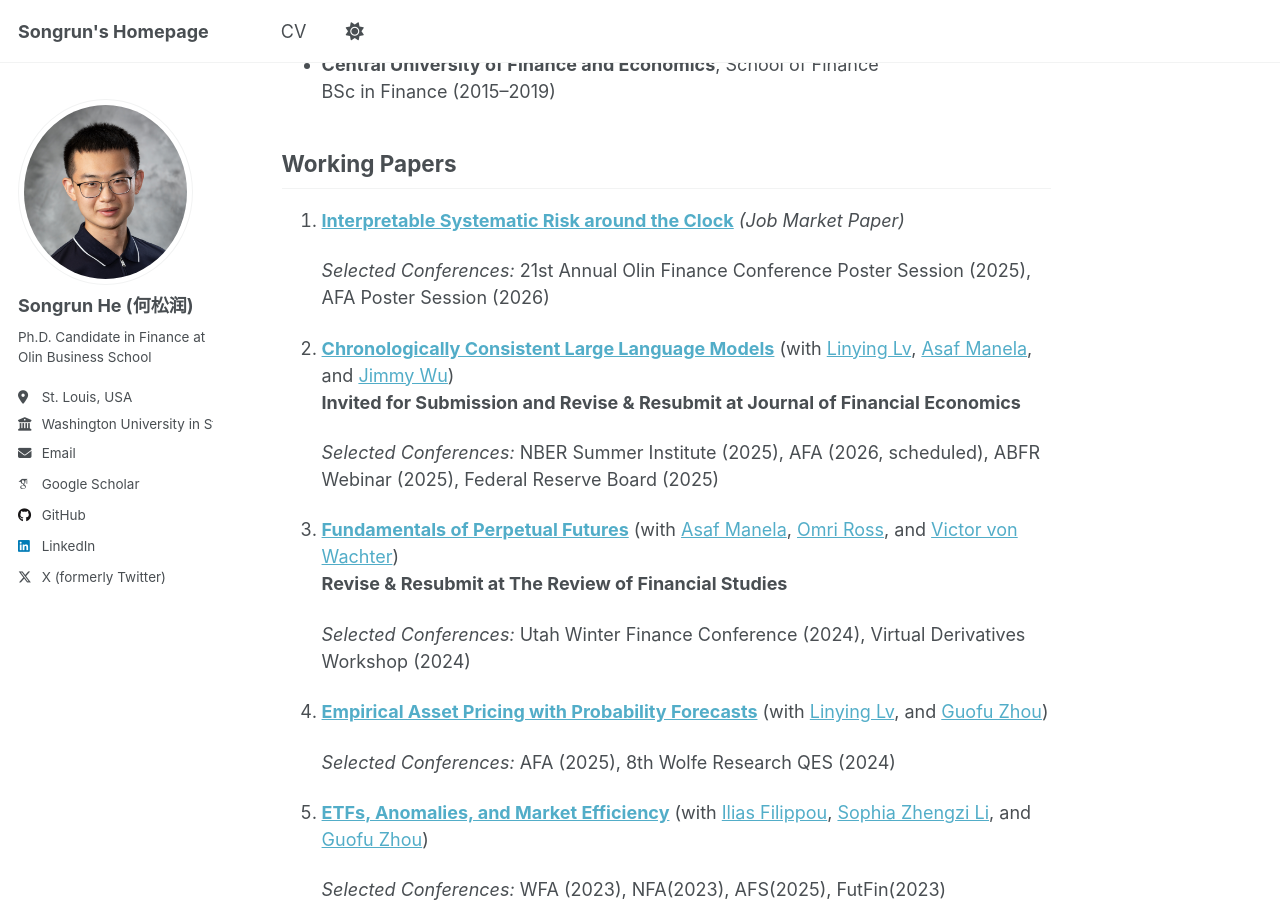
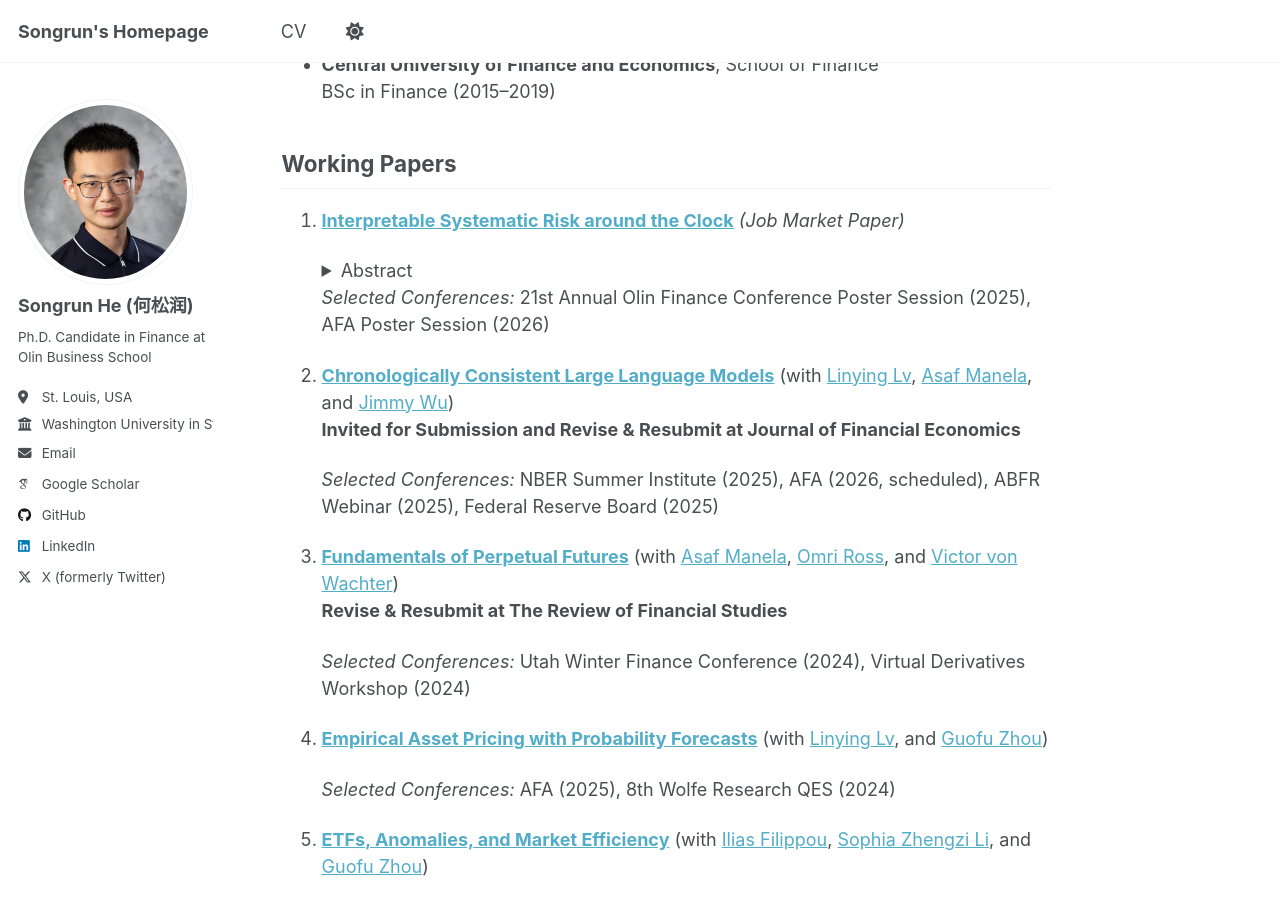
Before and after one commit to hesongrun/hesongrun.github.io, a Jekyll site: the page built from _pages/about.md, in a window 1280 px wide and 900 px high, scrolled down 740 px. Built offline with Jekyll 4.4.1, drawn with Linux system fonts in a browser that asks for light colours; some web fonts are replaced.

Commit message:
Update about.md

```diff
--- a/_pages/about.md
+++ b/_pages/about.md
@@ -28,29 +28,36 @@ My research tries to understand the broad picture of the financial market and in
   BSc in Finance (2015–2019)
 
 ## Working Papers
-1. [**Interpretable Systematic Risk around the Clock**](https://hesongrun.github.io) *(Job Market Paper)*
+1. [**Interpretable Systematic Risk around the Clock**](https://songrunhe.com) *(Job Market Paper)*
+
+   <details>
+   <summary>Abstract</summary>
+
+   In this paper, I present the first comprehensive, around-the-clock analysis of systematic jump risk by combining high-frequency market data with contemporaneous news narratives identified as the underlying causes of market jumps. These narratives are retrieved and classified using a state-of-the-art open-source reasoning LLM. Decomposing market risk into interpretable jump categories reveals significant heterogeneity in risk premia, with macroeconomic news commanding the largest and most persistent premium. Leveraging this insight, I construct an annually rebalanced real-time strategy that hedges the most priced jump risk, achieving a high out-of-sample Sharpe ratio and delivering significant alphas relative to standard factor models. The results highlight the value of around-the-clock analysis and LLM-based narrative understanding for identifying and managing priced risks in real time.
+
+   </details>
 
    *Selected Conferences:* 21st Annual Olin Finance Conference Poster Session (2025), AFA Poster Session (2026)
 
-2. [**Chronologically Consistent Large Language Models**](https://papers.ssrn.com/sol3/papers.cfm?abstract_id=5159615) (with [Linying Lv](https://www.linyinglv.com/), [Asaf Manela](https://asafmanela.github.io/), and [Jimmy Wu](https://sites.wustl.edu/jimmywu/))\
+3. [**Chronologically Consistent Large Language Models**](https://papers.ssrn.com/sol3/papers.cfm?abstract_id=5159615) (with [Linying Lv](https://www.linyinglv.com/), [Asaf Manela](https://asafmanela.github.io/), and [Jimmy Wu](https://sites.wustl.edu/jimmywu/))\
    **Invited for Submission and Revise & Resubmit at Journal of Financial Economics**
 
    *Selected Conferences:* NBER Summer Institute (2025), AFA (2026, scheduled), ABFR Webinar (2025), Federal Reserve Board (2025)
 
-3. [**Fundamentals of Perpetual Futures**](https://papers.ssrn.com/sol3/papers.cfm?abstract_id=4301150) (with [Asaf Manela](https://asafmanela.github.io/), [Omri Ross](https://sites.google.com/site/omriross/home), and [Victor von Wachter](https://www.linkedin.com/in/victor-von-wachter/))
+4. [**Fundamentals of Perpetual Futures**](https://papers.ssrn.com/sol3/papers.cfm?abstract_id=4301150) (with [Asaf Manela](https://asafmanela.github.io/), [Omri Ross](https://sites.google.com/site/omriross/home), and [Victor von Wachter](https://www.linkedin.com/in/victor-von-wachter/))
   **Revise & Resubmit at The Review of Financial Studies**
 
    *Selected Conferences:* Utah Winter Finance Conference (2024), Virtual Derivatives Workshop (2024)
 
-4. [**Empirical Asset Pricing with Probability Forecasts**](https://papers.ssrn.com/sol3/papers.cfm?abstract_id=4717935) (with [Linying Lv](https://www.linyinglv.com/), and [Guofu Zhou](https://guofuzhou.github.io/))
+5. [**Empirical Asset Pricing with Probability Forecasts**](https://papers.ssrn.com/sol3/papers.cfm?abstract_id=4717935) (with [Linying Lv](https://www.linyinglv.com/), and [Guofu Zhou](https://guofuzhou.github.io/))
 
    *Selected Conferences:* AFA (2025), 8th Wolfe Research QES (2024)
 
-5. [**ETFs, Anomalies, and Market Efficiency**](https://papers.ssrn.com/sol3/papers.cfm?abstract_id=4056260) (with [Ilias Filippou](https://sites.google.com/view/iliasfilippou/home), [Sophia Zhengzi Li](https://sites.google.com/site/szlwebpage), and [Guofu Zhou](https://guofuzhou.github.io/))
+6. [**ETFs, Anomalies, and Market Efficiency**](https://papers.ssrn.com/sol3/papers.cfm?abstract_id=4056260) (with [Ilias Filippou](https://sites.google.com/view/iliasfilippou/home), [Sophia Zhengzi Li](https://sites.google.com/site/szlwebpage), and [Guofu Zhou](https://guofuzhou.github.io/))
 
    *Selected Conferences:* WFA (2023), NFA(2023), AFS(2025), FutFin(2023)
 
-6. [**Principal Portfolios: The Multi-Signal Case**](https://papers.ssrn.com/sol3/papers.cfm?abstract_id=4245333) (with [Ming Yuan](https://www.columbia.edu/~my2550/) and [Guofu Zhou](https://guofuzhou.github.io/))
+7. [**Principal Portfolios: The Multi-Signal Case**](https://papers.ssrn.com/sol3/papers.cfm?abstract_id=4245333) (with [Ming Yuan](https://www.columbia.edu/~my2550/) and [Guofu Zhou](https://guofuzhou.github.io/))
   <!-- **Reject & Resubmit at Management Science**   -->
 
 7. [**How Accurate are Survey Forecasts on the Market**](https://papers.ssrn.com/sol3/papers.cfm?abstract_id=4390165) (with [Jiaen Li](https://sites.google.com/view/jiaenli/home), [Linying Lv](https://www.linyinglv.com/), and [Guofu Zhou](https://guofuzhou.github.io/))
```
